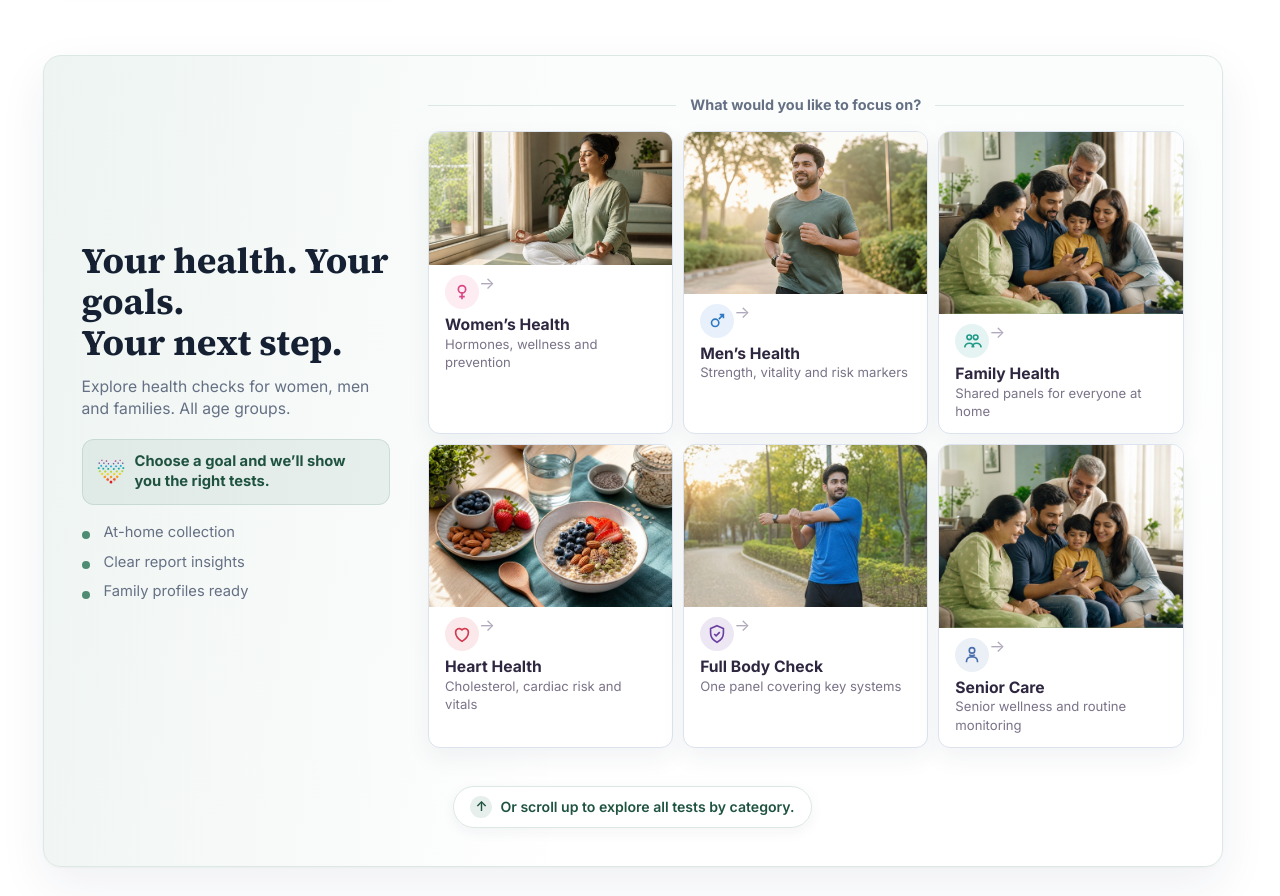
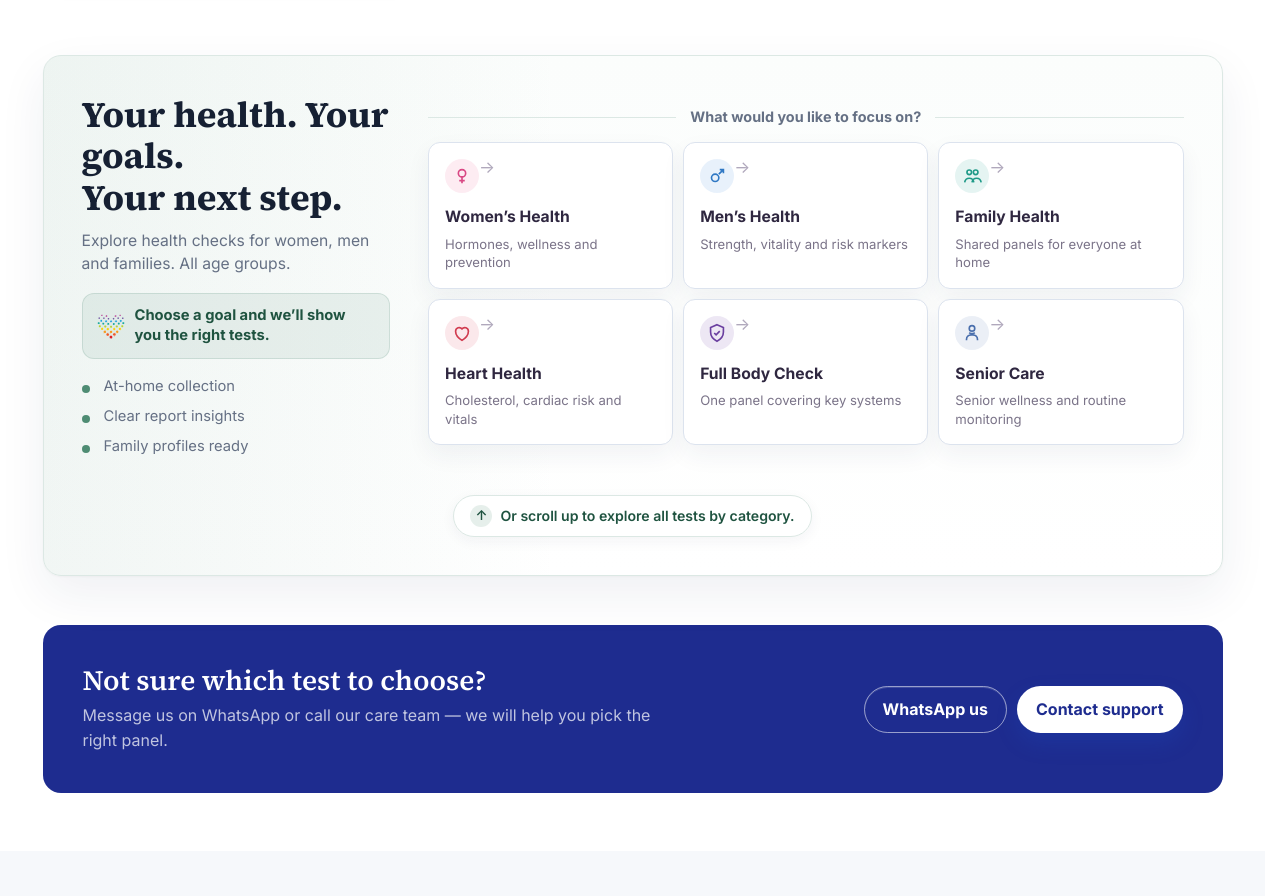
Before and after one commit to PardhuAI/drswift, a website: page tests.html in a window 1280 px wide. Shown: the part 3260-4156 px from the top of the page. Drawn offline with Linux system fonts and the light colour scheme; no server answers.

Commit message:
Restore no-image tests goal cards

```diff
--- a/tests.html
+++ b/tests.html
@@ -5,7 +5,7 @@
     <meta name="viewport" content="width=device-width, initial-scale=1, viewport-fit=cover">
     <title>Tests | Dr.Swift Diagnostics</title>
     <meta name="description" content="Browse at-home lab tests from Dr.Swift Diagnostics — book online, app, or WhatsApp.">
-    <link rel="stylesheet" href="assets/css/styles.css?v=tests-goals-balance-1">
+    <link rel="stylesheet" href="assets/css/styles.css?v=tests-goals-no-images-1">
     <link rel="stylesheet" href="assets/css/tests.css?v=tests-mobile-flow-3">
     <link rel="icon" href="assets/images/drswift_leaf_logo_precise_trace.svg" type="image/svg+xml">
   </head>
@@ -199,9 +199,6 @@
               <p class="healthy-you-band__goals-label"><span>What would you like to focus on?</span></p>
               <div class="healthy-you-band__grid">
                 <button class="healthy-you-goal" type="button" data-healthy-filter="Women">
-                  <span class="healthy-you-goal__media">
-                    <img src="assets/images/generated/audience-her-yoga.jpg" alt="" loading="lazy" decoding="async">
-                  </span>
                   <span class="healthy-you-goal__top">
                     <span class="healthy-you-goal__icon healthy-you-goal__icon--women" aria-hidden="true">
                       <svg viewBox="0 0 24 24" width="22" height="22" fill="none" stroke="currentColor" stroke-width="1.8"><circle cx="12" cy="9" r="4"/><path d="M12 13v7M9 17h6"/></svg>
@@ -213,9 +210,6 @@
                 </button>
 
                 <button class="healthy-you-goal" type="button" data-healthy-filter="Men">
-                  <span class="healthy-you-goal__media">
-                    <img src="assets/images/generated/audience-him-jogging.jpg" alt="" loading="lazy" decoding="async">
-                  </span>
                   <span class="healthy-you-goal__top">
                     <span class="healthy-you-goal__icon healthy-you-goal__icon--men" aria-hidden="true">
                       <svg viewBox="0 0 24 24" width="22" height="22" fill="none" stroke="currentColor" stroke-width="1.8"><circle cx="10" cy="14" r="4"/><path d="M14 10l5-5M15 5h4v4"/></svg>
@@ -227,9 +221,6 @@
                 </button>
 
                 <button class="healthy-you-goal" type="button" data-healthy-filter="Full Body Checkup">
-                  <span class="healthy-you-goal__media">
-                    <img src="assets/images/wellness-family.jpg" alt="" loading="lazy" decoding="async">
-                  </span>
                   <span class="healthy-you-goal__top">
                     <span class="healthy-you-goal__icon healthy-you-goal__icon--family" aria-hidden="true">
                       <svg viewBox="0 0 24 24" width="22" height="22" fill="none" stroke="currentColor" stroke-width="1.8"><circle cx="9" cy="8" r="2.5"/><circle cx="16" cy="8" r="2.5"/><path d="M4 19c.5-3 2.5-4.5 5-4.5S13.5 16 14 19M12 19c.5-3 2.5-4.5 5-4.5s4.5 1.5 5 4.5"/></svg>
@@ -241,9 +232,6 @@
                 </button>
 
                 <button class="healthy-you-goal" type="button" data-healthy-filter="Heart">
-                  <span class="healthy-you-goal__media">
-                    <img src="assets/images/test-heart.jpg" alt="" loading="lazy" decoding="async">
-                  </span>
                   <span class="healthy-you-goal__top">
                     <span class="healthy-you-goal__icon healthy-you-goal__icon--heart" aria-hidden="true">
                       <svg viewBox="0 0 24 24" width="22" height="22" fill="none" stroke="currentColor" stroke-width="1.8"><path d="M12 20s-7-4.4-7-10a4 4 0 0 1 7-2.5A4 4 0 0 1 19 10c0 5.6-7 10-7 10z"/></svg>
@@ -255,9 +243,6 @@
                 </button>
 
                 <button class="healthy-you-goal" type="button" data-healthy-filter="Full Body Checkup">
-                  <span class="healthy-you-goal__media">
-                    <img src="assets/images/test-full-body.jpg" alt="" loading="lazy" decoding="async">
-                  </span>
                   <span class="healthy-you-goal__top">
                     <span class="healthy-you-goal__icon healthy-you-goal__icon--body" aria-hidden="true">
                       <svg viewBox="0 0 24 24" width="22" height="22" fill="none" stroke="currentColor" stroke-width="1.8"><path d="M12 3l7 3v5c0 5-3 8-7 10-4-2-7-5-7-10V6l7-3z"/><path d="M9 12l2 2 4-4"/></svg>
@@ -269,9 +254,6 @@
                 </button>
 
                 <button class="healthy-you-goal" type="button" data-healthy-filter="50+">
-                  <span class="healthy-you-goal__media">
-                    <img src="assets/images/wellness-family.jpg" alt="" loading="lazy" decoding="async">
-                  </span>
                   <span class="healthy-you-goal__top">
                     <span class="healthy-you-goal__icon healthy-you-goal__icon--senior" aria-hidden="true">
                       <svg viewBox="0 0 24 24" width="22" height="22" fill="none" stroke="currentColor" stroke-width="1.8"><circle cx="12" cy="7" r="3"/><path d="M6 20v-1a5 5 0 0 1 5-5h2a5 5 0 0 1 5 5v1"/><path d="M9 11.5c.8.8 1.8 1.2 3 1.2s2.2-.4 3-1.2"/></svg>
```
Also changed, not shown: assets/css/styles.css.
